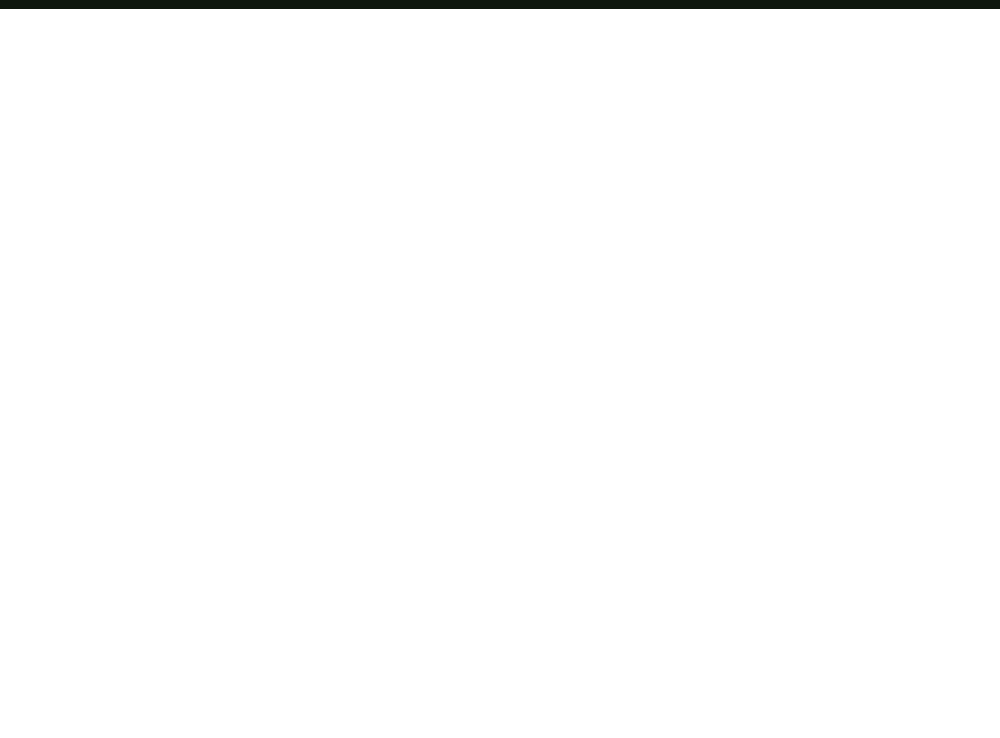
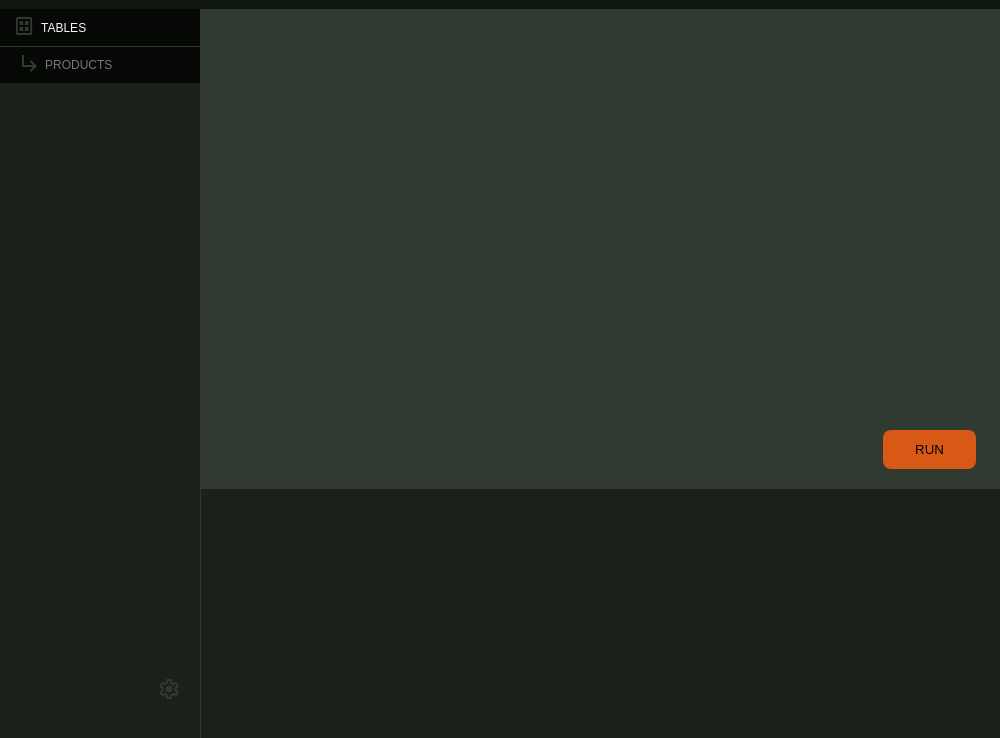
Before and after one commit to RafaelSilvaScrippter/Requete, an Electron app: page index.html in a window 1000 px wide. Shown: the part 70-808 px from the top of the page. Drawn offline with Linux system fonts and the light colour scheme; a web font is replaced by a local one.

Commit message:
Main conteudo principal concluido

```diff
--- a/css/global.css
+++ b/css/global.css
@@ -6,3 +6,14 @@
   max-width: 1200px;
   margin: 0 auto;
 }
+
+.li-menu-lateral {
+  padding: 8px 16px;
+  background-color: var(--color-p12);
+  color: #f7f7f7;
+  display: flex;
+  align-items: center;
+  font-size: 12px;
+  gap: 8px;
+  text-transform: uppercase;
+}
--- /dev/null
+++ b/css/menuLateral.css
@@ -0,0 +1,60 @@
+.menu-lateral {
+  position: relative;
+  background-color: var(--color-p09);
+}
+
+.li-tables::before {
+  content: url("../imgs/tablesIcon.svg");
+}
+
+.li-tables {
+  border-bottom: 1px solid var(--color-p08);
+}
+
+.li-tables-item {
+  padding-left: 22px;
+  color: var(--color-p05);
+}
+
+.li-tables-item::before {
+  content: url("../imgs/subIcon.svg");
+}
+
+.icone-config {
+  position: absolute;
+  right: 20px;
+  bottom: 110px;
+  cursor: pointer;
+}
+
+.secao-queries {
+  background-color: var(--color-p08);
+  height: 60vh;
+}
+
+.grid-main {
+  display: grid;
+  grid-template-columns: 200px auto;
+}
+
+.terminal {
+  border-left: 1px solid var(--color-p08);
+  background-color: var(--color-p09);
+  height: 40vh;
+}
+
+.secao-queries {
+  display: grid;
+}
+.btn-run {
+  margin-right: 24px;
+  margin-bottom: 20px;
+  place-self: end;
+}
+
+.btn-run button {
+  padding: 12px 32px;
+  border-radius: 8px;
+  background-color: var(--color-s08);
+  text-transform: uppercase;
+}
--- a/css/reset.css
+++ b/css/reset.css
@@ -6,3 +6,9 @@
   display: block;
   box-sizing: border-box;
 }
+
+button {
+  cursor: pointer;
+  border: none;
+  outline: none;
+}
--- a/index.html
+++ b/index.html
@@ -18,6 +18,25 @@
       <a class="font-primaria" href="#">Cadastro</a>
     </div>
   </header>
+  <main class="grid-main">
+    <div class="menu-lateral">
+      <ul class="lista-menu-lateral font-primaria">
+        <li class="li-menu-lateral li-tables">Tables</li>
+        <li class="li-menu-lateral li-tables-item">Products</li>
+      </ul>
+      <div class="icone-config">
+        <img src="./imgs/settingsIcons.svg" alt="icone settings">
+      </div>
+    </div>
+    <div class="grid-container-main">
+      <div class="secao-queries">
+        <div class="btn-run">
+          <button>run</button>
+        </div>
+      </div>
+      <div class="terminal"></div>
+    </div>
+  </main>
 </body>
 
 </html>
--- a/main.js
+++ b/main.js
@@ -2,8 +2,8 @@ const { app, BrowserWindow } = require("electron");
 
 const createWindow = () => {
   const win = new BrowserWindow({
-    width: 800,
-    height: 800,
+    width: 1000,
+    height: 900,
   });
   win.loadFile("index.html");
 };
--- a/style.css
+++ b/style.css
@@ -3,3 +3,4 @@
 @import url("./css/tipografia.css");
 @import url("./css/global.css");
 @import url("./css/header.css");
+@import url("./css/menuLateral.css");
```
Also changed, not shown: imgs/alertIcon.svg (added), imgs/codeIcon.svg (added), imgs/settingsIcons.svg (added), imgs/subIcon.svg (added), imgs/tablesIcon.svg (added).
